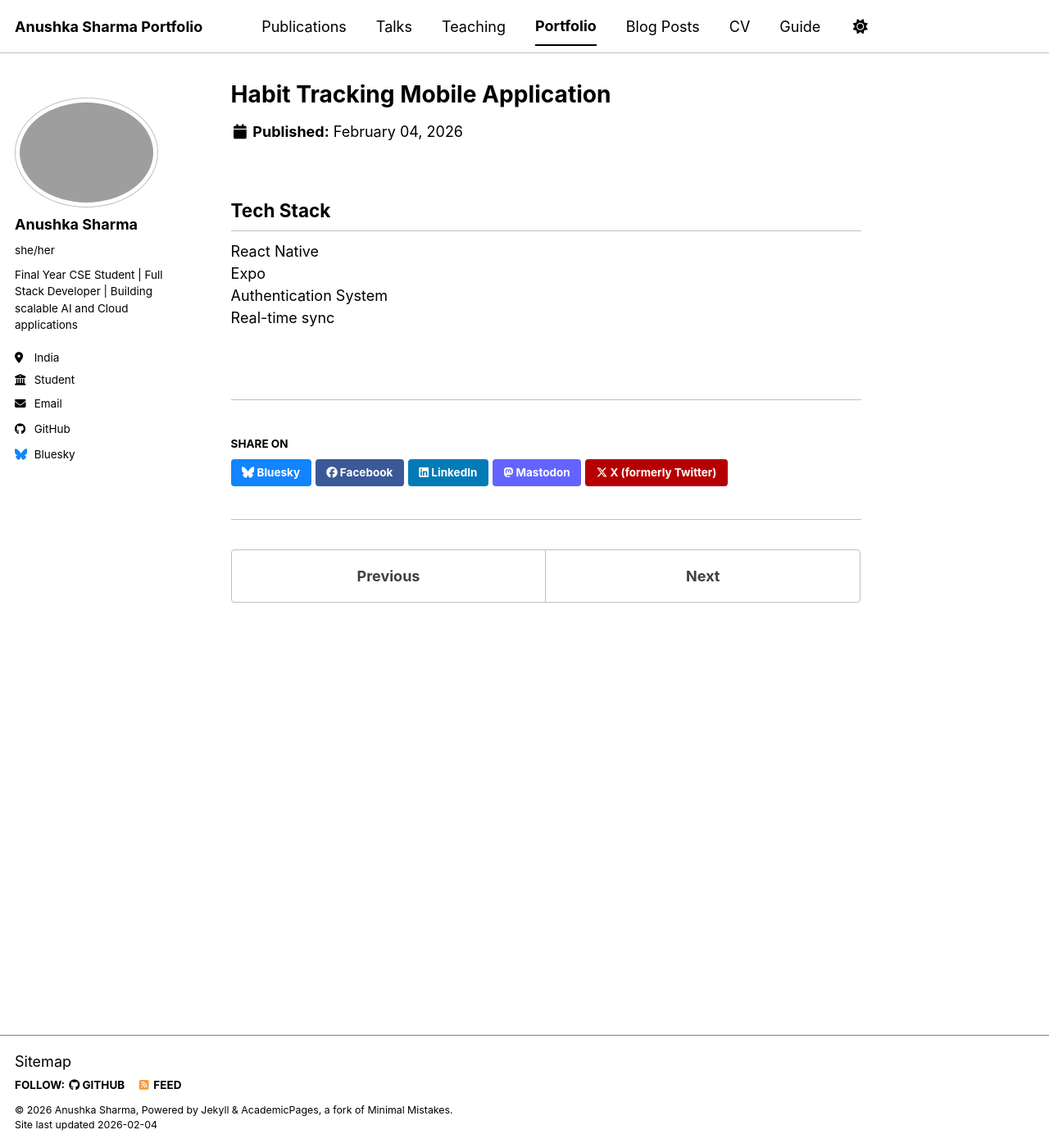
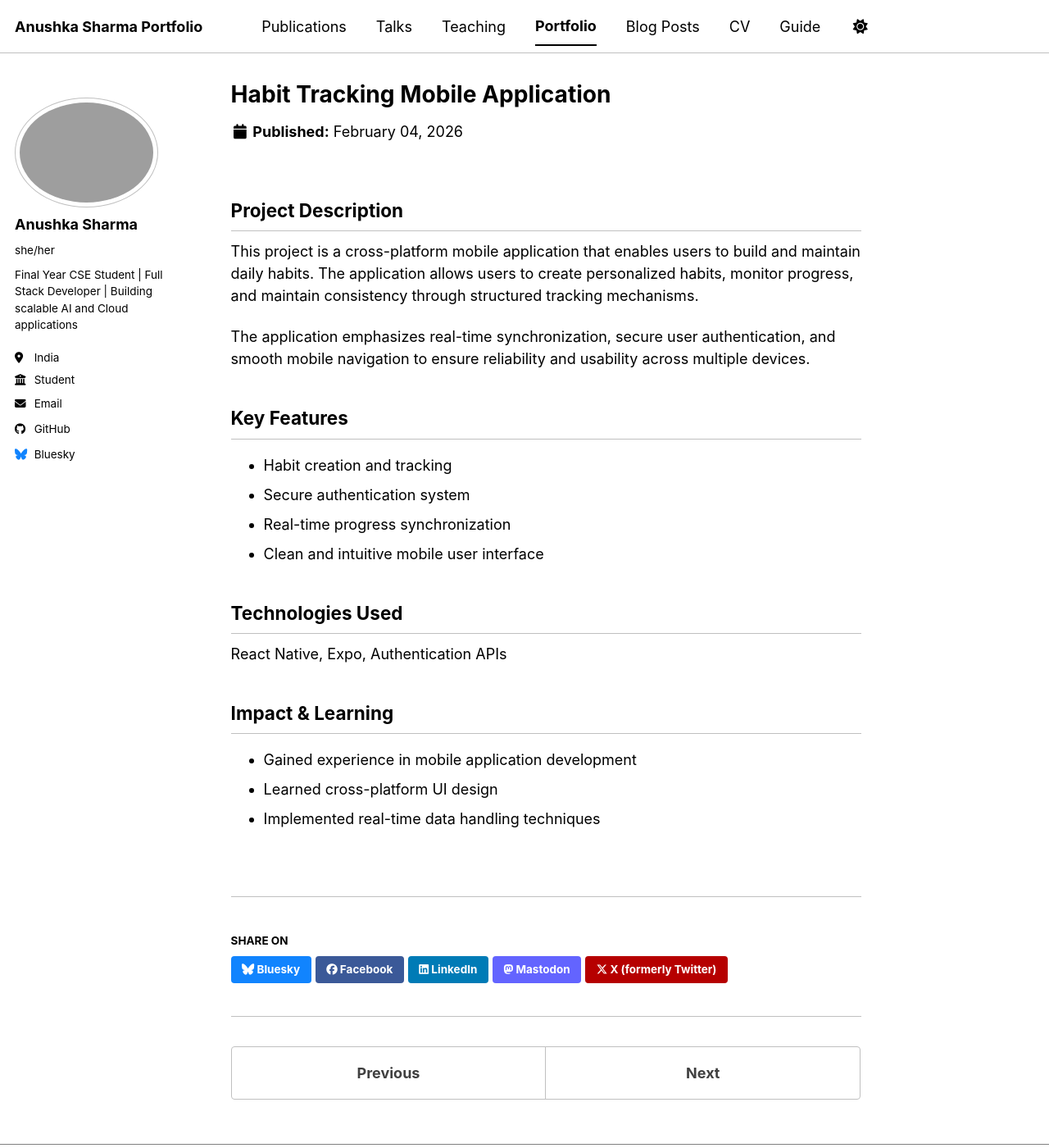
Before and after one commit to Anushka204/anushka204.github.io, a Jekyll site: the page built from _portfolio/portfolio-3.md, in a window 1280 px wide and 1400 px high. Shown: the whole window at 82% size. Built offline with Jekyll 4.4.1, drawn with Linux system fonts in a browser that asks for light colours; a script bundle is joined from its source files by our own code; library files that are not in the unit come from our copies.

Commit message:
Enhance portfolio entry for habit tracking app
Added project description, key features, technologies used, and impact of the habit tracking mobile application.

```diff
--- a/_portfolio/portfolio-3.md
+++ b/_portfolio/portfolio-3.md
@@ -1,11 +1,25 @@
 ---
 title: "Habit Tracking Mobile Application"
-excerpt: "Cross-platform mobile habit tracking app"
+excerpt: "Cross-platform mobile app for tracking daily habits and progress"
 collection: portfolio
 ---
 
-## Tech Stack
-React Native
-Expo
-Authentication System
-Real-time sync
+## Project Description
+
+This project is a cross-platform mobile application that enables users to build and maintain daily habits. The application allows users to create personalized habits, monitor progress, and maintain consistency through structured tracking mechanisms.
+
+The application emphasizes real-time synchronization, secure user authentication, and smooth mobile navigation to ensure reliability and usability across multiple devices.
+
+## Key Features
+- Habit creation and tracking
+- Secure authentication system
+- Real-time progress synchronization
+- Clean and intuitive mobile user interface
+
+## Technologies Used
+React Native, Expo, Authentication APIs
+
+## Impact & Learning
+- Gained experience in mobile application development
+- Learned cross-platform UI design
+- Implemented real-time data handling techniques
```
